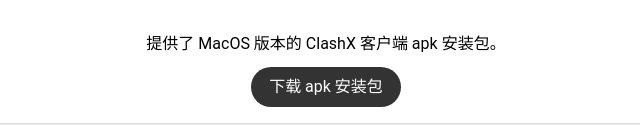
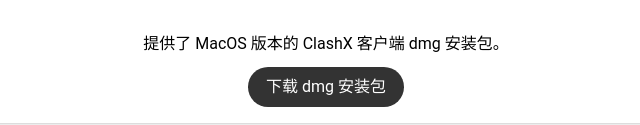
Before and after one commit to vemov/clash, a plain HTML site: page clashx.html in a window 1280 px wide. Shown: the part 675-800 px from the top of the page, 314-954 px from the left. Drawn offline with Linux system fonts and the light colour scheme.

Commit message:
Update clashx.html

```diff
--- a/clashx.html
+++ b/clashx.html
@@ -17,8 +17,8 @@
         <div id="download" class="card">
             <h3>下载安装 MacOS 版本的 ClashX</h3>
             <img src="images/clashx/1.png" alt="Introduction">
-            <p>提供了 MacOS 版本的 ClashX 客户端 apk 安装包。</p>
-            <a href="files/Clash for Android-205012-2.5.12.premium.apk" class="btn">下载 apk 安装包</a>
+            <p>提供了 MacOS 版本的 ClashX 客户端 dmg 安装包。</p>
+            <a href="files/clashcn.com_ClashX.dmg" class="btn">下载 dmg 安装包</a>
         </div>
         <div id="obtain" class="card">
             <h3>获取并添加订阅链接</h3>
```
